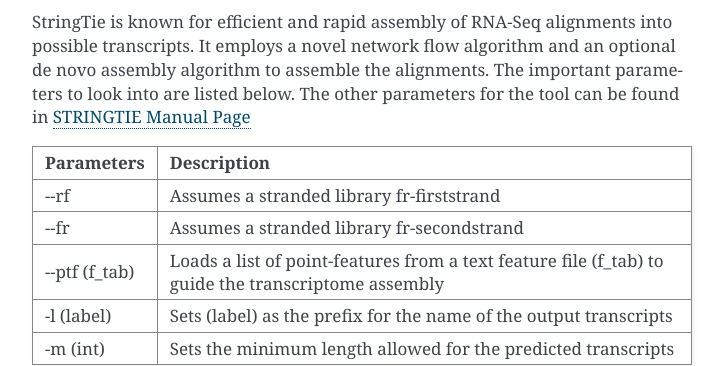
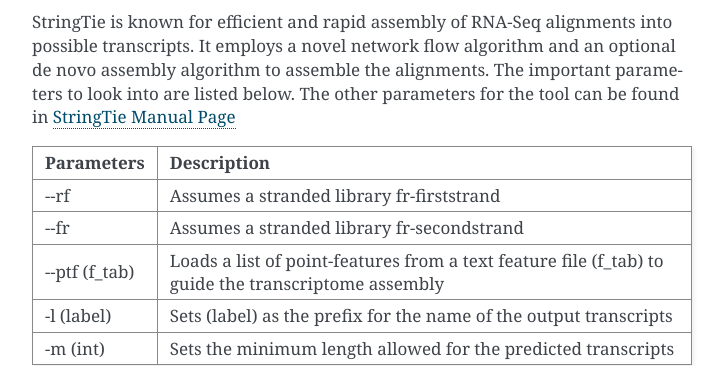
Before and after one commit to anjanaanilkumar1289/iCOMIC_doc, a Sphinx documentation site: the page built from docs/walkthrough.md, in a window 1280 px wide and 900 px high, scrolled down 7269 px. Shown: the part 155-521 px from the top of the window, without its empty margins (388-1112 px from the left). Built offline with Sphinx 7.4.7, drawn with Linux system fonts in a browser that asks for light colours.

Commit message:
Update walkthrough.md

```diff
--- a/docs/walkthrough.md
+++ b/docs/walkthrough.md
@@ -218,7 +218,7 @@
 #### -  Expression modellers
 ###### StringTie
 
-StringTie is known for efficient and rapid assembly of RNA-Seq alignments into possible transcripts. It employs a novel network flow algorithm and an optional de novo assembly algorithm to assemble the alignments. The important parameters to look into are listed below. The other parameters for the tool can be found in [STRINGTIE Manual Page](http://ccb.jhu.edu/software/stringtie/index.shtml?t=manual)
+StringTie is known for efficient and rapid assembly of RNA-Seq alignments into possible transcripts. It employs a novel network flow algorithm and an optional de novo assembly algorithm to assemble the alignments. The important parameters to look into are listed below. The other parameters for the tool can be found in [StringTie Manual Page](http://ccb.jhu.edu/software/stringtie/index.shtml?t=manual)
 
 
 |  Parameters | Description |
```
